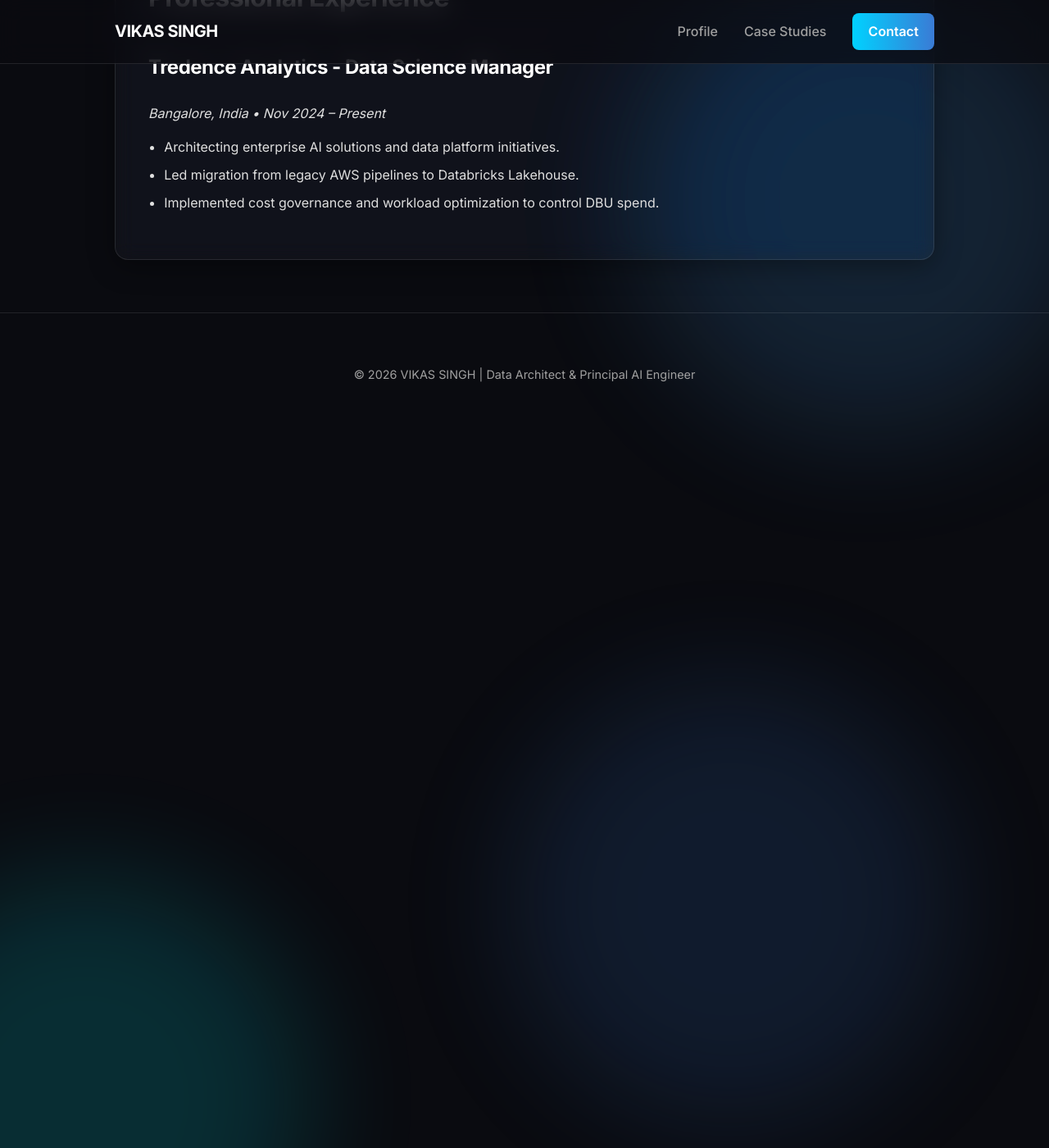
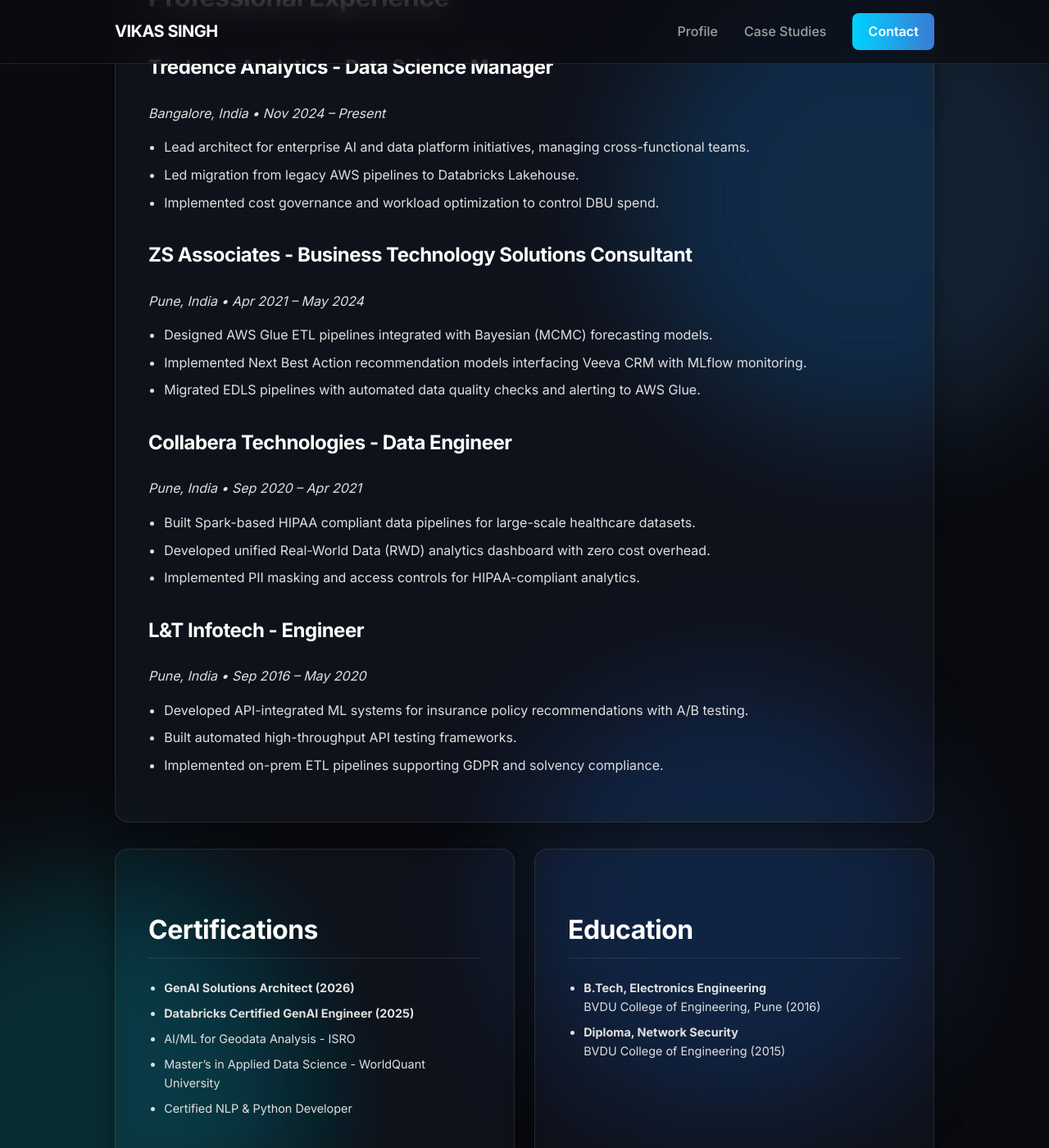
Before and after one commit to singhvks/Vikas-CV, a Jekyll site: the page built from index.md, in a window 1280 px wide and 1400 px high, scrolled down 2082 px. Shown: the whole window at 82% size. Built offline with Jekyll 4.4.1, drawn with Linux system fonts in a browser that asks for light colours; some of the changed text lies outside the part shown.

Commit message:
docs: complete professional experience, certifications, and education on homepage

```diff
--- a/index.md
+++ b/index.md
@@ -18,7 +18,7 @@
 
 <section class="glass-card">
     <h2>Profile</h2>
-    <p>AI Engineering Manager with <strong>10 years of experience</strong> designing and delivering <strong>enterprise-scale data platforms and AI systems</strong>. Deep specialization in the <strong>Databricks Lakehouse ecosystem</strong>, including <strong>Unity Catalog governance</strong>, <strong>Mosaic AI</strong>, and <strong>production-grade GenAI systems</strong>.</p>
+    <p>Principal Data Architect and AI Engineering Manager with <strong>10 years of experience</strong> designing and delivering <strong>enterprise-scale data platforms and AI systems</strong>. Deep specialization in the <strong>Databricks Lakehouse ecosystem</strong>, including <strong>Unity Catalog governance</strong>, <strong>Mosaic AI</strong>, and <strong>production-grade GenAI systems</strong>.</p>
 </section>
 
 <section class="glass-card">
@@ -58,14 +58,14 @@
 <section>
     <h2>Selected Case Studies</h2>
     <div class="case-study-card">
-        <h3>Multi-Agent GenAI Platform</h3>
-        <p>Designed and delivered a high-concurrency (>1,000 users) GenAI platform for executive analytics and compliance reporting.</p>
+        <h3>Principal Architect - Multi-Agent GenAI Platform</h3>
+        <p>Designed and delivered a high-concurrency (>1,000 users) GenAI platform for executive analytics and compliance reporting, delivering $100K+ annual savings.</p>
         <a href="./case-studies/category-analytics-agentic/" class="cta-button">Read Case Study</a>
     </div>
 
     <div class="case-study-card">
-        <h3>Geospatial ML Site Selection</h3>
-        <p>Designed and delivered a Databricks Lakehouse–based geospatial ML platform processing >1TB of data for retail forecasting.</p>
+        <h3>Lead Architect - Geospatial ML Site Selection</h3>
+        <p>Architected a Databricks Lakehouse–based geospatial ML platform processing >1TB of data, reducing site approval cycles by ~70%.</p>
         <a href="./case-studies/site-selection-nti/" class="cta-button">Read Case Study</a>
     </div>
 
@@ -76,11 +76,65 @@
 
 <section class="glass-card">
     <h2>Professional Experience</h2>
-    <h3>Tredence Analytics - Data Science Manager</h3>
-    <p><em>Bangalore, India • Nov 2024 – Present</em></p>
-    <ul>
-        <li>Architecting enterprise AI solutions and data platform initiatives.</li>
-        <li>Led migration from legacy AWS pipelines to Databricks Lakehouse.</li>
-        <li>Implemented cost governance and workload optimization to control DBU spend.</li>
-    </ul>
+
+    <div class="exp-job">
+        <h3>Tredence Analytics - Data Science Manager</h3>
+        <p><em>Bangalore, India • Nov 2024 – Present</em></p>
+        <ul>
+            <li>Lead architect for enterprise AI and data platform initiatives, managing cross-functional teams.</li>
+            <li>Led migration from legacy AWS pipelines to Databricks Lakehouse.</li>
+            <li>Implemented cost governance and workload optimization to control DBU spend.</li>
+        </ul>
+    </div>
+
+    <div class="exp-job" style="margin-top: 2rem;">
+        <h3>ZS Associates - Business Technology Solutions Consultant</h3>
+        <p><em>Pune, India • Apr 2021 – May 2024</em></p>
+        <ul>
+            <li>Designed AWS Glue ETL pipelines integrated with Bayesian (MCMC) forecasting models.</li>
+            <li>Implemented Next Best Action recommendation models interfacing Veeva CRM with MLflow monitoring.</li>
+            <li>Migrated EDLS pipelines with automated data quality checks and alerting to AWS Glue.</li>
+        </ul>
+    </div>
+
+    <div class="exp-job" style="margin-top: 2rem;">
+        <h3>Collabera Technologies - Data Engineer</h3>
+        <p><em>Pune, India • Sep 2020 – Apr 2021</em></p>
+        <ul>
+            <li>Built Spark-based HIPAA compliant data pipelines for large-scale healthcare datasets.</li>
+            <li>Developed unified Real-World Data (RWD) analytics dashboard with zero cost overhead.</li>
+            <li>Implemented PII masking and access controls for HIPAA-compliant analytics.</li>
+        </ul>
+    </div>
+
+    <div class="exp-job" style="margin-top: 2rem;">
+        <h3>L&T Infotech - Engineer</h3>
+        <p><em>Pune, India • Sep 2016 – May 2020</em></p>
+        <ul>
+            <li>Developed API-integrated ML systems for insurance policy recommendations with A/B testing.</li>
+            <li>Built automated high-throughput API testing frameworks.</li>
+            <li>Implemented on-prem ETL pipelines supporting GDPR and solvency compliance.</li>
+        </ul>
+    </div>
 </section>
+
+<div class="expertise-grid">
+    <section class="glass-card">
+        <h2>Certifications</h2>
+        <ul style="font-size: 0.9rem;">
+            <li><strong>GenAI Solutions Architect (2026)</strong></li>
+            <li><strong>Databricks Certified GenAI Engineer (2025)</strong></li>
+            <li>AI/ML for Geodata Analysis - ISRO</li>
+            <li>Master’s in Applied Data Science - WorldQuant University</li>
+            <li>Certified NLP & Python Developer</li>
+        </ul>
+    </section>
+
+    <section class="glass-card">
+        <h2>Education</h2>
+        <ul style="font-size: 0.9rem;">
+            <li><strong>B.Tech, Electronics Engineering</strong><br>BVDU College of Engineering, Pune (2016)</li>
+            <li><strong>Diploma, Network Security</strong><br>BVDU College of Engineering (2015)</li>
+        </ul>
+    </section>
+</div>
```
Also changed, not shown: other parts of index.md (+4 -4 lines).
